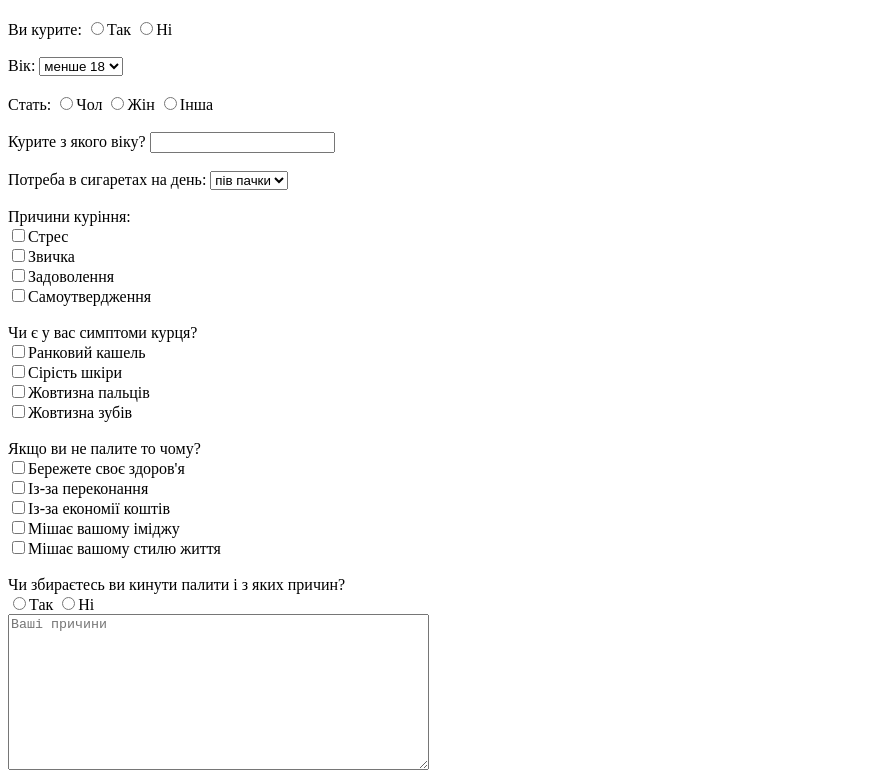
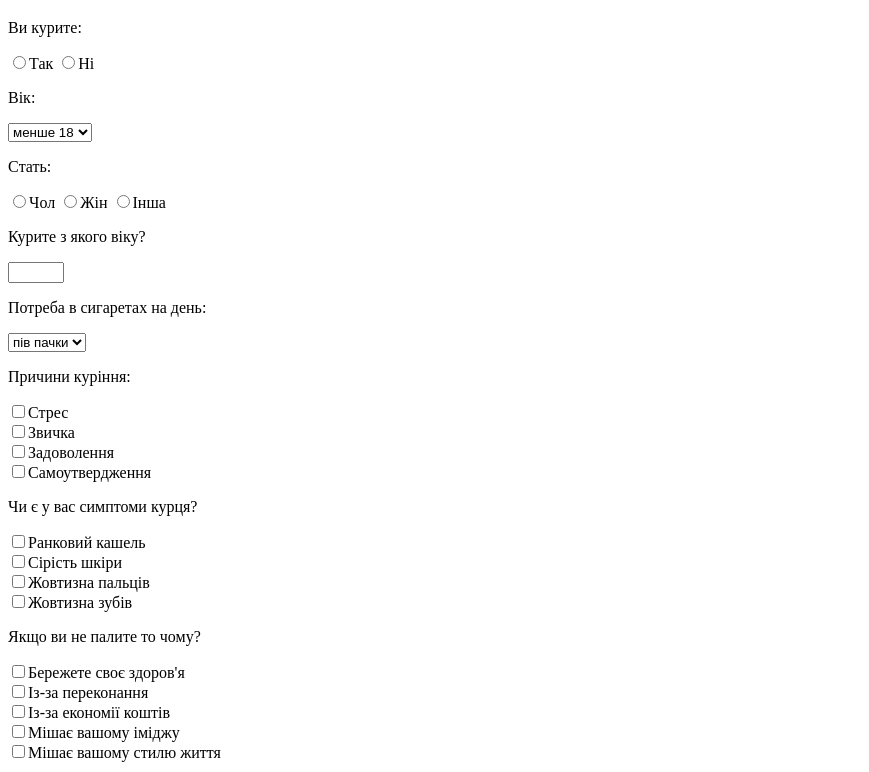
Before and after one commit to olga29pl/sample-3, a plain HTML site: page forms.html in a window 1280 px wide. Shown: the part 61-833 px from the top of the page, without its empty margins (0-869 px from the left). Drawn offline with Linux system fonts and the light colour scheme.

Commit message:
Fixed line

```diff
--- a/forms.html
+++ b/forms.html
@@ -4,81 +4,62 @@
     <meta charset="UTF-8">
     <meta name="viewport" content="width=device-width, initial-scale=1.0">
     <meta http-equiv="X-UA-Compatible" content="ie=edge">
-    <title>Form</title>
+    <title>Соціальне опитування</title>
 </head>
 <body>
         <h1>Анкета соціального опитування населення про куріння</h1>
         <form method="POST" action="https://formspree.io/pl.olga29@gmail.com">
-            <label>Ви курите:
-                <label><input type="radio" name="answer1" value="так">Так</label>
-                <label><input type="radio" name="answer1" value="ні">Ні</label>
-            </label>
+            <p>Ви курите:</p>
+                <label><input type="radio" name="question_answer" value="так">Так</label>
+                <label><input type="radio" name="question_answer" value="ні">Ні</label>
             <br>
-            <br>
-            <label>Вік:
-            <select name="age1">
+            <p>Вік:</p>
+            <select name="age">
                 <option value="менше 18" selected>менше 18</option>
                 <option value="18-50">20-50</option>
                 <option value="більше 50">більше 50</option>
             </select>
-            </label>
             <br>
-            <br>
-            <label>Cтать:
+            <p>Cтать:</p>
             <label><input type="radio" name="gender" value="чол">Чол</label>
             <label><input type="radio" name="gender" value="жін">Жін</label>
             <label><input type="radio" name="gender" value="інша">Інша</label>
-            </label>
             <br>
+            <p>Курите з якого віку?</p>
+            <input type="number" name="age_of_beginning" min="10" max="90">
             <br>
-            <label>Курите з якого віку?
-            <input type="number" name="age2">
-            </label>
-            <br>
-            <br>
-            <label>Потреба в сигаретах на день:
+            <p>Потреба в сигаретах на день:</p>
             <select name="quantity">
                 <option value="пів пачки" selected>пів пачки</option>
                 <option value="1 пачка">1 пачка</option>
                 <option value=">1 пачки">>1 пачки</option>
             </select>
-            </label>
             <br>
+            <p>Причини куріння:</p>
+            <label><input type="checkbox" name="stress" value="стрес">Стрес</label><br>
+            <label><input type="checkbox" name="habity" value="звичка">Звичка</label><br>
+            <label><input type="checkbox" name="pleasure" value="задоволення">Задоволення</label><br>
+            <label><input type="checkbox" name="selfaffirmation" value="самоутвердження">Самоутвердження</label>
             <br>
-            <label>Причини куріння:<br>
-            <label><input type="checkbox" name="reason1" value="стрес">Стрес</label><br>
-            <label><input type="checkbox" name="reason1" value="звичка">Звичка</label><br>
-            <label><input type="checkbox" name="reason1" value="задоволення">Задоволення</label><br>
-            <label><input type="checkbox" name="reason1" value="самоутвердження">Самоутвердження</label>
-            </label>
+            <p>Чи є у вас симптоми курця?</p>
+            <label><input type="checkbox" name="cough" value="кашель">Ранковий кашель</label><br>
+            <label><input type="checkbox" name="skin_color" value="сірість шкіри">Сірість шкіри</label><br>
+            <label><input type="checkbox" name="finger_color" value="жовтизна пальців">Жовтизна пальців</label><br>
+            <label><input type="checkbox" name="teeth" value="жовтизна зубів">Жовтизна зубів</label>
             <br>
+            <p>Якщо ви не палите то чому?</p>
+            <label><input type="checkbox" name="health" value="здоров'я">Бережете своє здоров'я</label><br>
+            <label><input type="checkbox" name="credo" value="переконання">Із-за переконання</label><br>
+            <label><input type="checkbox" name="economy" value="економія коштів">Із-за економії коштів</label><br>
+            <label><input type="checkbox" name="imige" value="імідж">Мішає вашому іміджу</label>
             <br>
-            <label>Чи є у вас симптоми курця?<br>
-            <label><input type="checkbox" name="symptom" value="кашель">Ранковий кашель</label><br>
-            <label><input type="checkbox" name="symptom" value="сірість шкіри">Сірість шкіри</label><br>
-            <label><input type="checkbox" name="symptom" value="жовтизна пальців">Жовтизна пальців</label><br>
-            <label><input type="checkbox" name="symptom" value="жовтизна зубів">Жовтизна зубів</label>
-            </label>
+            <label><input type="checkbox" name="lifestyle" value="стиль життя">Мішає вашому стилю життя</label>
             <br>
+            <p>Чи збираєтесь ви кинути палити і з яких причин?</p>
+            <label><input type="radio" name="stop_smoking" value="так">Так</label>
+            <label><input type="radio" name="stop_smoking" value="ні">Ні</label>
             <br>
-            <label>Якщо ви не палите то чому?<br>
-            <label><input type="checkbox" name="reason2" value="здоров'я">Бережете своє здоров'я</label><br>
-            <label><input type="checkbox" name="reason2" value="переконання">Із-за переконання</label><br>
-            <label><input type="checkbox" name="reason2" value="економія коштів">Із-за економії коштів</label><br>
-            <label><input type="checkbox" name="reason2" value="імідж">Мішає вашому іміджу</label>
-            <br>
-            <label><input type="checkbox" name="reason2" value="стиль життя">Мішає вашому стилю життя</label>
-            </label>
-            <br>
-            <br>
-            <label>Чи збираєтесь ви кинути палити і з яких причин?
-            <br>
-            <label><input type="radio" name="answer2" value="так">Так</label>
-            <label><input type="radio" name="answer2" value="ні">Ні</label>
-            <br>
-            <textarea name="reason3" rows="10" cols="50" placeholder="Ваші причини"></textarea>
-            </label>
-            <br>
+            <textarea name="reason_of_stop_smoking" rows="10" cols="50" placeholder="Ваші причини"></textarea>
             <br>
             <input type="submit" name="відправити">
             <input type="reset" name="скинути">
```
Lines whose indentation alone changed are shown as unchanged.
